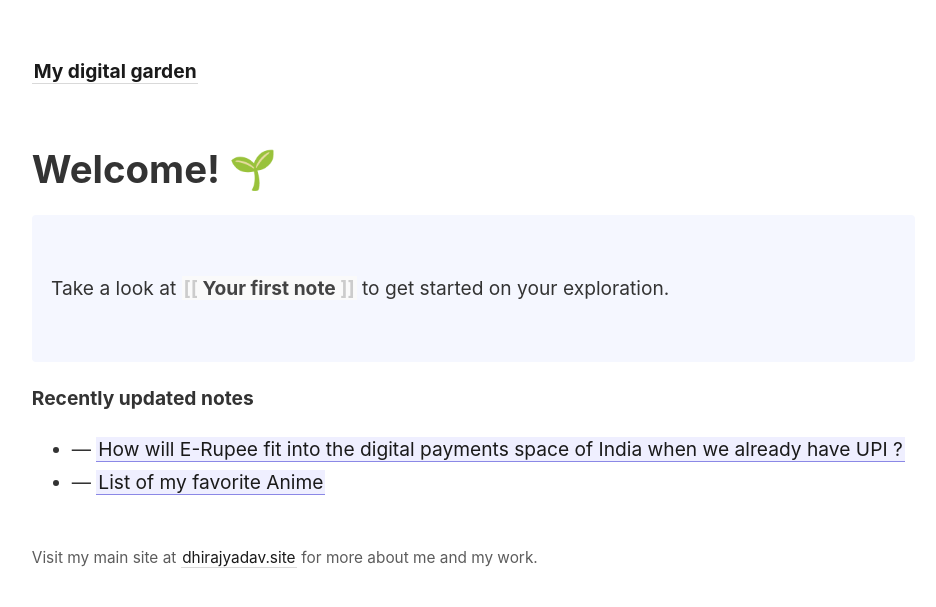
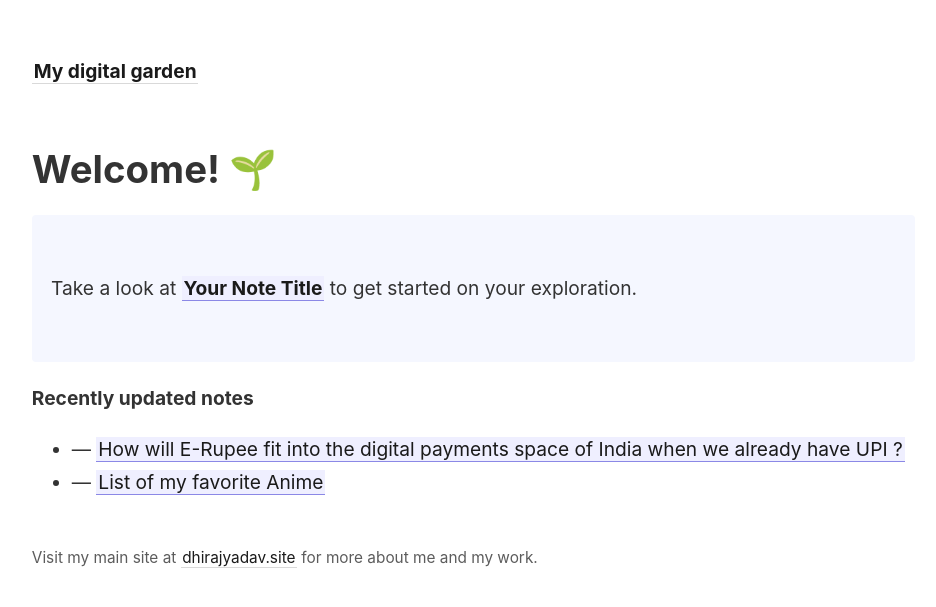
Before and after one commit to dhiraj-ydv/digitalgarden, a Jekyll site: the page built from _pages/index.md, in a window 1280 px wide. Shown: the top 607 px of the page, without its empty margins (45-981 px from the left). Built offline with Jekyll 4.4.1, drawn with Linux system fonts in a browser that asks for light colours.

Commit message:
Update index.md

```diff
--- a/_pages/index.md
+++ b/_pages/index.md
@@ -8,7 +8,7 @@ permalink: /
 # Welcome! 🌱
 
 <p style="padding: 3em 1em; background: #f5f7ff; border-radius: 4px;">
-  Take a look at <span style="font-weight: bold">[[Your first note]]</span> to get started on your exploration.
+  Take a look at <span style="font-weight: bold"><a href="{{ site.baseurl }}_notes/erupee.md" class="internal-link">Your Note Title</a></span> to get started on your exploration.
 </p>
 
 <strong>Recently updated notes</strong>
```
